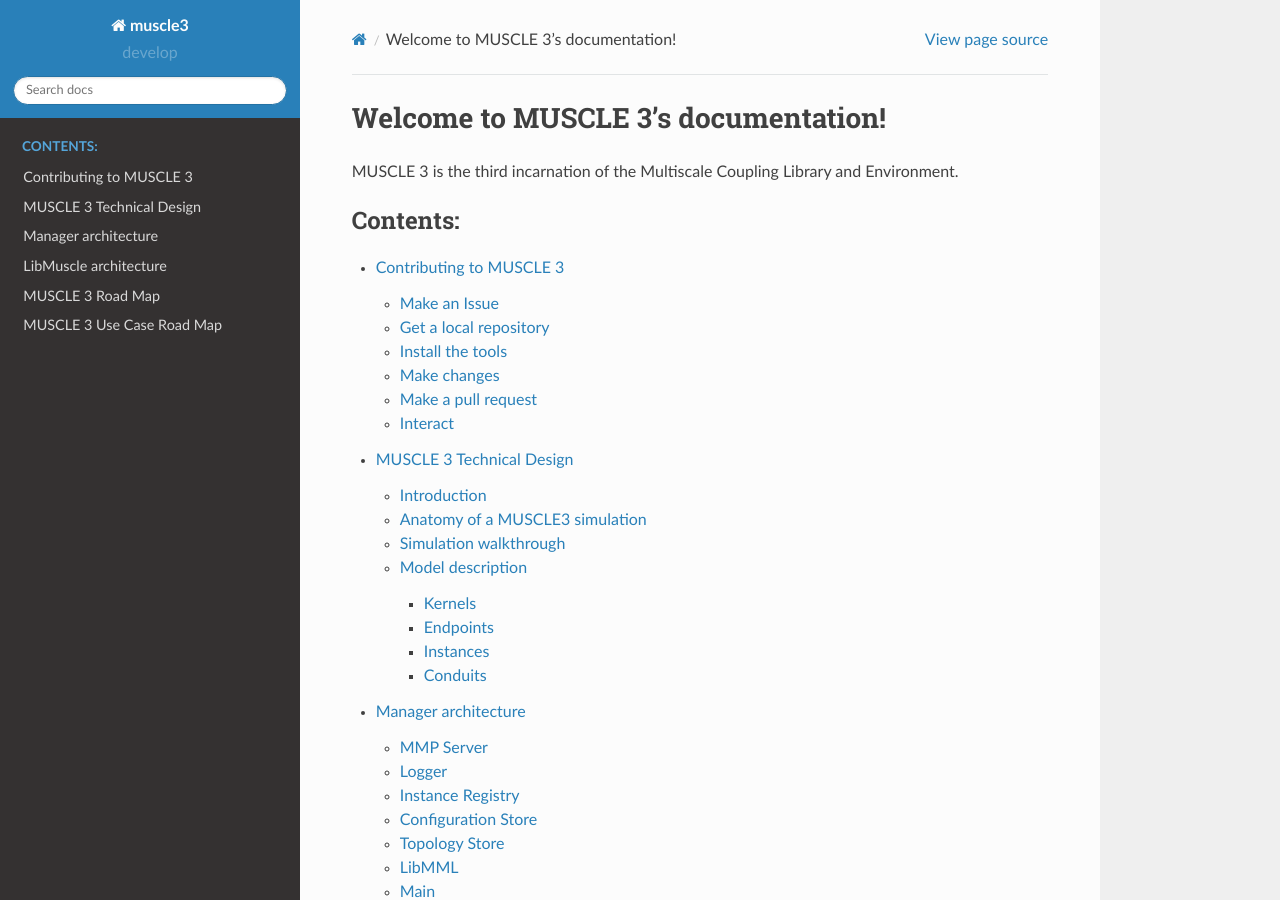
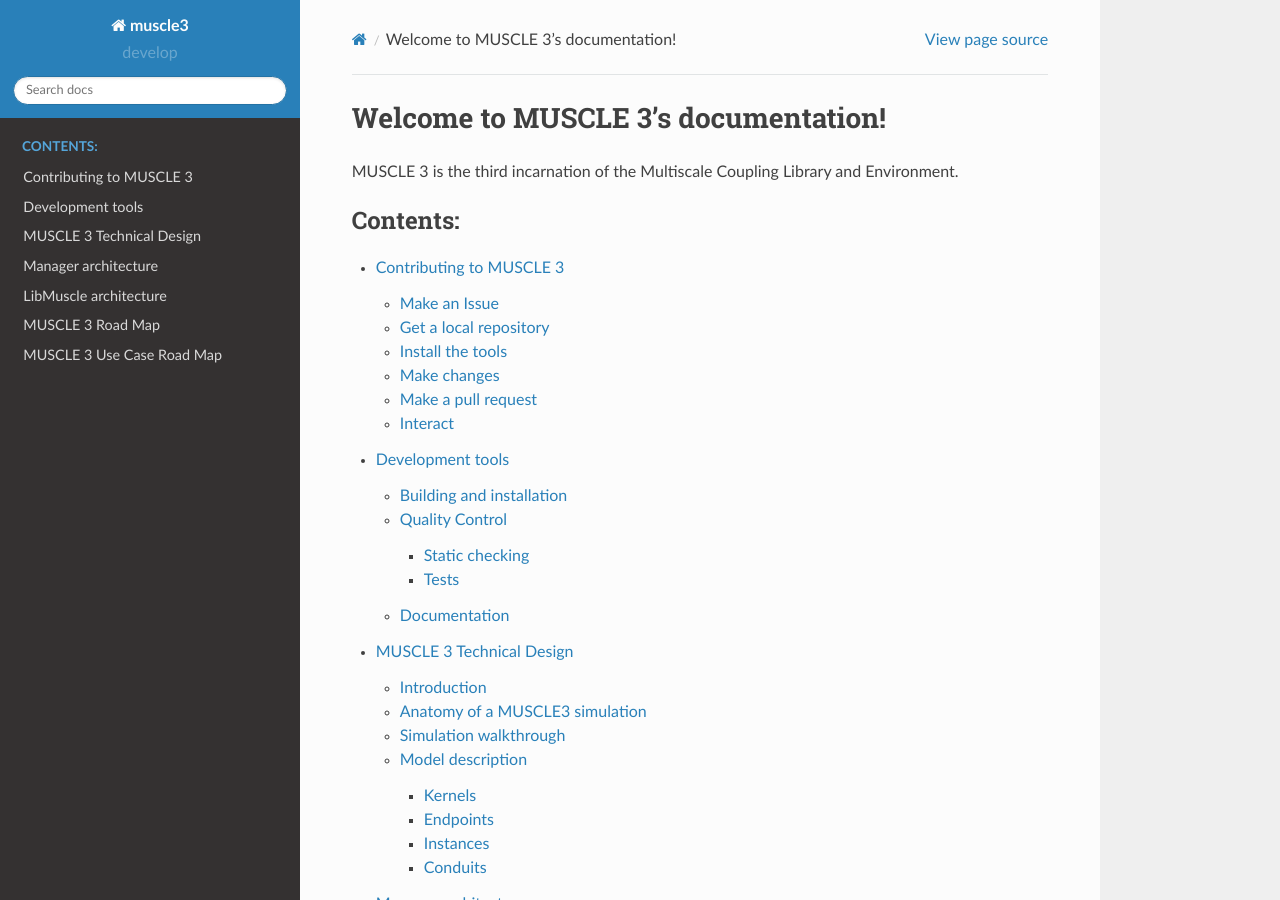
Before and after one commit to multiscale/muscle3, a Sphinx documentation site: the page built from docs/source/index.rst, in a window 1280 px wide and 900 px high. Built offline with Sphinx 7.4.7 and the Read the Docs theme 2.0.0, drawn with Linux system fonts in a browser that asks for light colours; pages that are not in the unit, such as notebooks, are missing from menus; some of the changed lines change nothing that is shown.

Commit message:
Add documentation on development tools (so far)

```diff
--- /dev/null
+++ b/docs/source/devtools.rst
@@ -0,0 +1,139 @@
+=================
+Development tools
+=================
+
+MUSCLE 3 is a fairly complex piece of software, being a coupling library
+designed to link together independent bits of software written in different
+languages. To help us develop MUSCLE 3, we use a variety of tools that check our
+work and build software and documentation where required. This page describes
+the development tools we use, what they do, and how they are configured.
+
+
+Building and installation
+=========================
+
+The main language for MUSCLE 3 is Python 3. To help install and publish the
+Python parts of MUSCLE 3, we use `setuptools`_. Setuptools reads information
+from the file `setup.py` in the root of the repository. This file contains a
+description of MUSCLE 3 which is used on PyPI (the standard online Python
+package repository), information used by PIP when installing MUSCLE 3, and
+information about required libraries.
+
+The dependencies in `setup.py` are specified with an exact version number,
+rather than an at-least version number. This way, we can be sure that no
+incompatible changes are introduced that break MUSCLE 3. However, it also means
+that the dependencies get out of date, as new versions are released. To keep
+up-to-date on this, we use `Requires.io`_, a web service that scans our
+`setup.py` and checks our versions against the latest releases. It produces a
+button, which we embed in our README.rst, that shows whether we are up-to-date.
+
+We will most likely have outdated dependencies quite often, as rapid updates are
+a fact of life in today's Open Source world. This is not an immediate problem, as
+the older versions will still be available and MUSCLE 3 will work with them, but
+we should update regularly to stay current and avoid potential security issues.
+
+
+Quality Control
+===============
+
+MUSCLE 3 is infrastructure used for building infrastructure (models) for doing
+scientific experiments. As such, it is important that it is reliable, easy to
+use, and easy to develop. Furthermore, it will frequently be used by
+inexperienced programmers, who will look at MUSCLE 3 as an example of how to
+write good code. It is therefore important that MUSCLE 3 is a well-implemented,
+high quality program. To make sure that this happens, we use static checking
+(linting), unit tests, and integration tests.
+
+Static checking
+---------------
+
+The quality control system uses several tools, which are called from the central
+Makefile. In our standard development environment, the command `make test` in
+the top directory will run them all.
+
+Python has a standard coding standard known as PEP8, which specifies how Python
+code should be formatted. Consistently writing our code according to PEP8 makes
+it easier to read, and makes it easier for new developers to get started. We use
+the `PEP8 plug-in`_ for Pytest (see below) to check the formatting.
+
+Although Python is a dynamically-typed language, it supports type annotations,
+and using those for static type checking. While writing code with type
+annotations sometimes takes a bit more thinking than doing without them, it
+increases the reliability of the program a lot, as type checking can detect
+mistakes that unit tests don't. So we use type annotations, and use `mypy`_ to
+check them as part of the set of quality control software.
+
+Finally, we use `Codacy`_, which is an online tool that runs various static
+checking tools against our repository. It is run automatically for the main
+branches, as well as for every pull request. Codacy tends to give false
+positives fairly often, but the settings can be tuned and specific warnings can
+be set to be ignored. So having some Codacy warnings on a pull request is not
+necessarily a problem, but they should be reviewed and either fixed or disabled
+as appropriate.
+
+Tests
+-----
+
+MUSCLE 3 has a suite of tests, both unit tests (which test small bits of the
+code one piece at a time) and integration tests (which test whether it all goes
+together correctly). We run these tests, measure test coverage, and have
+continuous integration just in case we forget to run the tests manually.
+
+The main test framework for the Python part of the code is `PyTest`_. This
+Python library provides a library with functions that make it easier to write
+test cases, and a runner that automatically detects tests and runs them. Tests
+are located in `test/` subdirectories in the code, and in the `integration_test`
+directory in the root of the repository. In various places in the code, files
+named `conftest.py` are located, which contain test fixtures. These files are
+picked up automatically by PyTest. Having such a file in the root directory
+causes PyTest to add that path to the PYTHONPATH, so that Python can find the
+module under test if you import it from the test case. This doesn't work for the
+integration tests, so there's a separate `include_libmuscle.py` there that sets
+the path correctly.
+
+We use a code coverage plug-in for PyTest, which measures which lines of the
+code are executed during testing, and more importantly, which lines aren't.
+Ideally, all code is covered, but in practice there will be things that are
+difficult to test and not important enough to warrant testing. 90% coverage is a
+nice (but sometimes challenging) target to aim for. This plug-in uses the
+Python coverage library, which is configured in `.coveragerc`, where e.g.
+generated code is excluded from testing.
+
+Tests can be run locally using `make test`, but are also run in the cloud via
+`Travis-CI`_ on every push to the Github repository. After Travis has run the
+tests, it reports the code coverage to `Codacy`_, which integrates it with the
+linting results into its dashboard. It also reports back to GitHub, adding an
+icon to e.g. a pull request to signal whether the tests have passed or not.
+
+
+Documentation
+=============
+
+The MUSCLE 3 documentation lives in the repository together with the code. This
+is a much preferable arrangement to a separate wiki, as previous MUSCLEs had,
+because wikis tend to get lost.
+
+The source for the documentation is in `docs/source`, and it is written in
+`ReStructuredText`_. It is processed into HTML by the `Sphinx`_ program, which
+uses the `sphinx-autodoc`_ plug-in for extracting docstrings from the Python
+source code and converting that into API documentation. Sphinx is configured
+via `docs/source/conf.py`. This file contains a hook to automatically run
+`sphinx-autodoc` whenever Sphinx is run, so that is does not have to be run
+separately first.
+
+The `ReadTheDocs`_ online service is configured to automatically render the
+documentation and display it online. This uses Sphinx, but does not support
+`sphinx-autodoc`, which is why we use the aforementioned hook.
+
+
+.. _`setuptools`: https://setuptools.readthedocs.io
+.. _`Requires.io`: https://requires.io/
+.. _`PEP8 plug-in`: https://pypi.python.org/pypi/pytest-pep8
+.. _`mypy`: https://mypy.readthedocs.io
+.. _`Codacy`: https://support.codacy.com
+.. _`PyTest`: https://pytest.org
+.. _`Travis-CI`: https://docs.travis-ci.com
+.. _`ReStructuredText`: http://docutils.sourceforge.net/rst.html
+.. _`Sphinx`: http://www.sphinx-doc.org
+.. _`sphinx-autodoc`: http://www.sphinx-doc.org/en/master/ext/autodoc.html
+.. _`ReadTheDocs`: https://readthedocs.org
--- a/docs/source/index.rst
+++ b/docs/source/index.rst
@@ -14,9 +14,11 @@ Environment.
    :caption: Contents:
 
    contributing
+   devtools
 
    technical_design/index.rst
    road_map
+
    apidocs/modules
 
 
```
